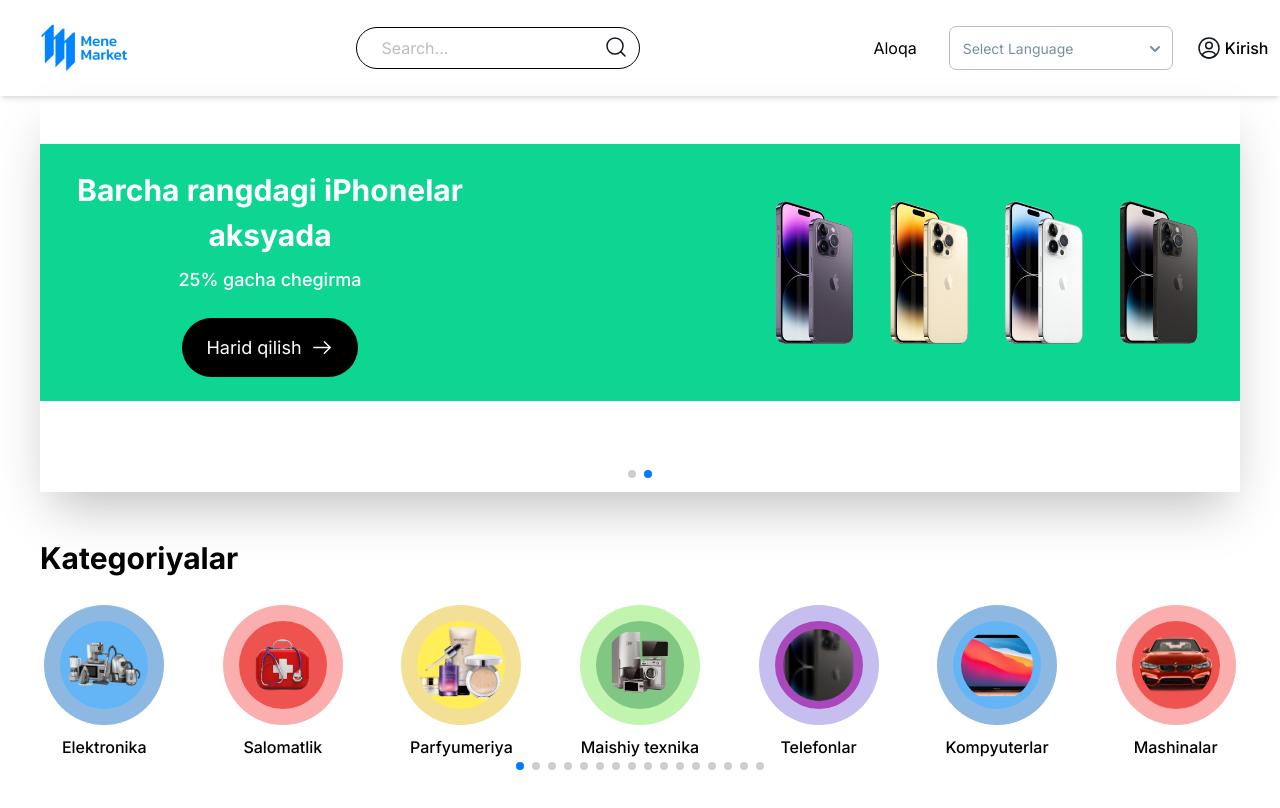
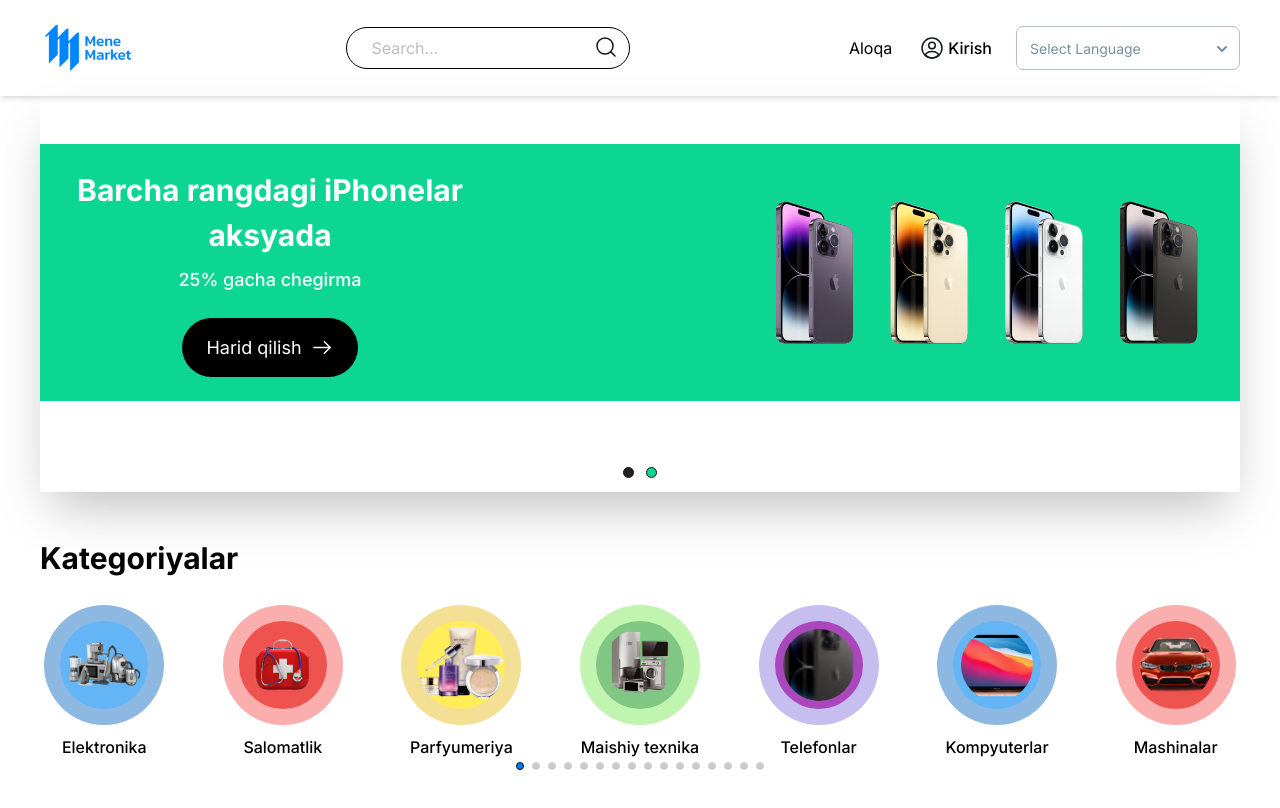
Before and after one commit to Yusupov-Ismoiljon/mene_market, a React (Vite) app: page / in a window 1280 px wide. Shown: the top 808 px of the page. Built offline with nearby package versions, Linux system fonts and the light colour scheme.

Commit message:
Minor bugs and glitches have been fixed

```diff
--- a/src/App.jsx
+++ b/src/App.jsx
@@ -3,24 +3,27 @@
 import Home from "./pages/Home";
 import Login from "./pages/Login";
 import Signup from "./pages/SignUp";
+// import PageNotFound from "./pages/PageNotFound";
 
 
 export default function App() {
 
   const router = createBrowserRouter(
     createRoutesFromElements(
-      <Route element={<ReactLayouts />}>
-        <Route path="/" element={<Home />} />
+      <Route path="/" element={<ReactLayouts />}>
+        <Route index element={<Home />} />
 
         <Route path="/login" element={<Login />} />
         <Route path="/signup" element={<Signup />} />
+
+        {/* <Route path="*" element={<PageNotFound />} /> */}
 
       </Route>
     )
   );
 
   return (
-    <div>
+    <div className="font-inter">
       <RouterProvider router={router} />
     </div>
   );
--- a/src/components/Header.jsx
+++ b/src/components/Header.jsx
@@ -29,23 +29,33 @@
 
     return (
         <header className="py-6 shadow-md">
-            <div className="container  max-w-[1249px] w-full px-5 mx-auto flex justify-between items-center">
-
+            <div className="container  ">
+                <div className="flex justify-between items-center">
                     {/* Site Logo */}
                     <Link to='/' className="hover:opacity-75">
                         <img width={96} height={48} src={Logo} alt="Site Logo" />
                     </Link>
+                        {/* LogIn & SignUp */}
 
                     {/* Search input */}
                     <div className='relative max-w-[360px]'>
                         <input className="rounded-3xl w-full border-black px-6 py-2 border" type="search" placeholder="Search..." />
-                    <img className='absolute right-3 top-2 pl-1 bg-white'  src={Search} alt="Search icon" />
+                        <img className='absolute right-3 top-2 pl-1 bg-white' src={Search} alt="Search icon" />
                     </div>
 
-                <div className="space-x-6 flex items-center justify-between">
-                    <a href="https://t.me/+O9MlXXfxUA84N2Ji" className="hover:bg-blue-500 rounded-md px-2 py-1 duration-300 hover:text-white">
+                    <div className=" flex items-center space-x-3">
+
+                        <a href="https://t.me/+O9MlXXfxUA84N2Ji" target="_blank" className="hover:bg-blue-500 rounded-md px-2 py-1 duration-300 hover:text-white">
                             Aloqa
                         </a>
+
+                        <div className=" flex items-center rounded-md duration-300 hover:shadow-md hover:shadow-blue-400 px-2 py-1">
+                                <Link to='login' className="items-center mr-7  flex">
+                                <img src={profile} className="mr-1" alt="Global icon" />
+                                    <p className="font-medium inline-block">Kirish</p>
+                                </Link>
+                        </div>
+
                         <Select
                             size="lg"
                             label="Select Language"
@@ -53,8 +63,7 @@
                                 element &&
                                 React.cloneElement(element, {
                                     disabled: true,
-                                className:
-                                    "flex items-center opacity-100 px-0 gap-2 pointer-events-none border-none",
+                                    className: "flex items-center opacity-100 px-0 gap-2 pointer-events-none border-none ",
                                 })
                             }
                         >
@@ -70,11 +79,7 @@
                             ))}
                         </Select>
 
-                    {/* LogIn & SignUp */}
-                    <Link to='login' className="flex items-center">
-                        <img src={profile} className="mr-1" alt="Global icon" />
-                        <p className="font-medium">Kirish</p>
-                    </Link>
+                    </div>
                 </div>
 
             </div>
--- a/src/components/Hero.jsx
+++ b/src/components/Hero.jsx
@@ -21,11 +21,18 @@
                 pagination={{
                     clickable: true,
                 }}
+                style={{
+                    "--swiper-pagination-color": "#0CD691",
+                    "--swiper-pagination-bullet-inactive-color": "#222",
+                    "--swiper-pagination-bullet-inactive-opacity": "1",
+                    "--swiper-pagination-bullet-size": "11px",
+                    "--swiper-pagination-bullet-horizontal-gap": "6px"
+                }}
+
                 loop={true}
                 navigation={true}
                 modules={[Autoplay, Pagination, Navigation]}
-                className="mySwiper shadow-2xl shadow-gray-400 pt-12"
-            >
+                className="mySwiper shadow-2xl shadow-gray-400 pt-12">
                 <SwiperSlide className='w-full'>
                     <div className="w-full flex justify-between items-center text-white bg-[#0CD691] p-6">
                         <div className='w-[386px] flex flex-col items-center'>
--- a/src/index.css
+++ b/src/index.css
@@ -4,7 +4,7 @@
 
 @layer components{
     .container{
-        @apply max-w-[1249px] w-full px-5 mx-auto
+        @apply max-w-[1240px] w-full px-5 mx-auto
     }
 }
 
@@ -30,3 +30,6 @@
     height: 100%;
     object-fit: cover;
 }
+.swiper-pagination-bullet {
+    border: 1px solid #111;
+}
--- a/src/layouts/ReactLayouts.jsx
+++ b/src/layouts/ReactLayouts.jsx
@@ -5,7 +5,9 @@
     return (
         <div>
             <Header />
-            <Outlet />
+            <main>
+                <Outlet />
+            </main>
         </div>
     )
 }
--- a/src/pages/Home.jsx
+++ b/src/pages/Home.jsx
@@ -3,10 +3,10 @@
 
 const Home = () => {
     return (
-        <div>
+        <>
             <Hero />
             <Kategoriyalar />
-        </div>
+        </>
     )
 }
 
--- a/src/pages/Login.jsx
+++ b/src/pages/Login.jsx
@@ -10,7 +10,7 @@
 const Login = ({ signup, setSignup }) => {
     return (
         < >
-            <div className="bg-star-bg ">
+            <div className="bg-star-bg bg-fixed bg-center  ">
                 <div className='flex justify-center items-center '>
                     <div className='w-[450px] border-[#0B0B0B] rounded-lg show py-6 px-7'>
                         <Card className='flex text-center' color="transparent" shadow={false}>
--- a/src/pages/Signup.jsx
+++ b/src/pages/Signup.jsx
@@ -10,7 +10,7 @@
 const Signup = ({ signup, setSignup }) => {
     return (
         <>
-            <div className="bg-star-bg">
+            <div className="bg-star-bg  w-[100%] bg-fixed bg-center">
                 <div className='flex justify-center items-center '>
                     <div className='w-[450px] border-[#0B0B0B] rounded-lg show py-6 px-7'>
                         <Card className='flex text-center' color="transparent" shadow={false}>
--- a/tailwind.config.js
+++ b/tailwind.config.js
@@ -9,6 +9,8 @@
       },
       backgroundImage: {
         'star-bg': "url('/public/img/star-space.gif')",
+        'tort-bg': "url('/public/img/HTML-404-Error-Page.gif')",
+
       }
     },
   },
```
Lines whose indentation alone changed are shown as unchanged.
